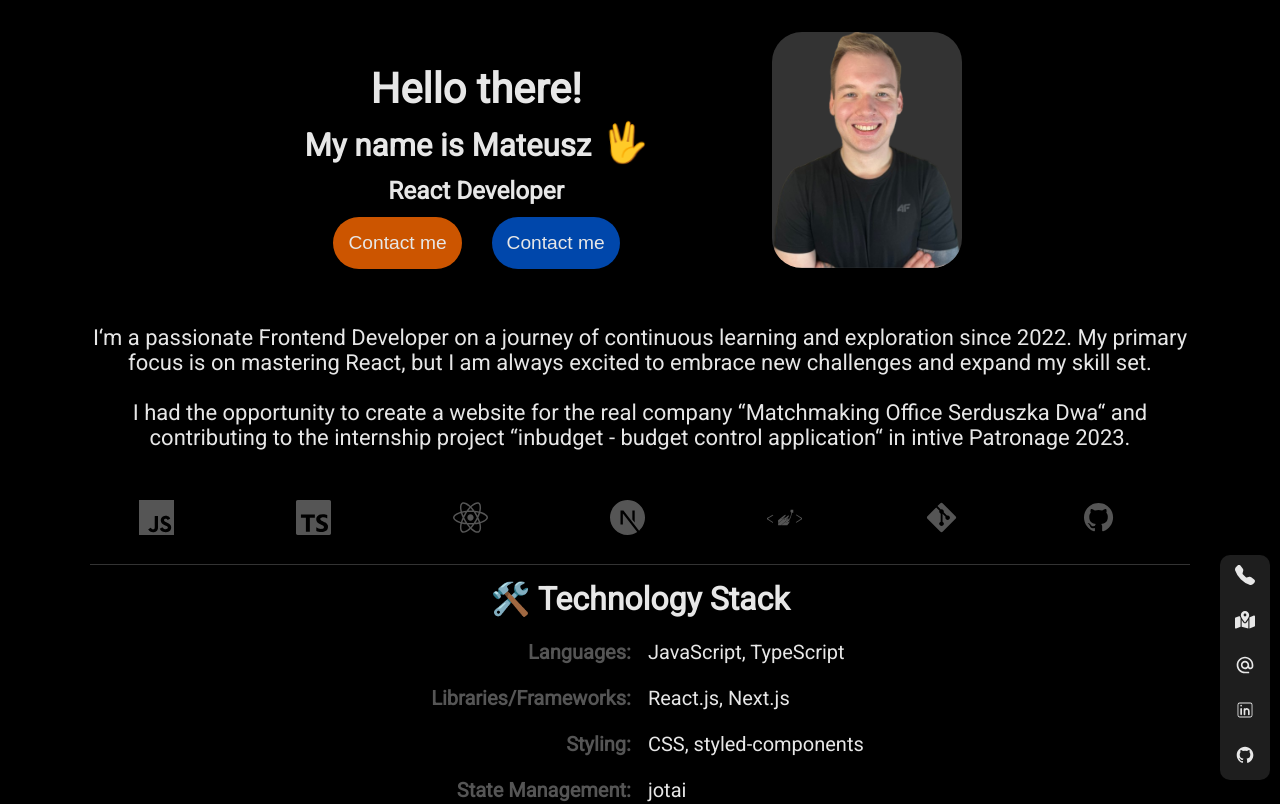
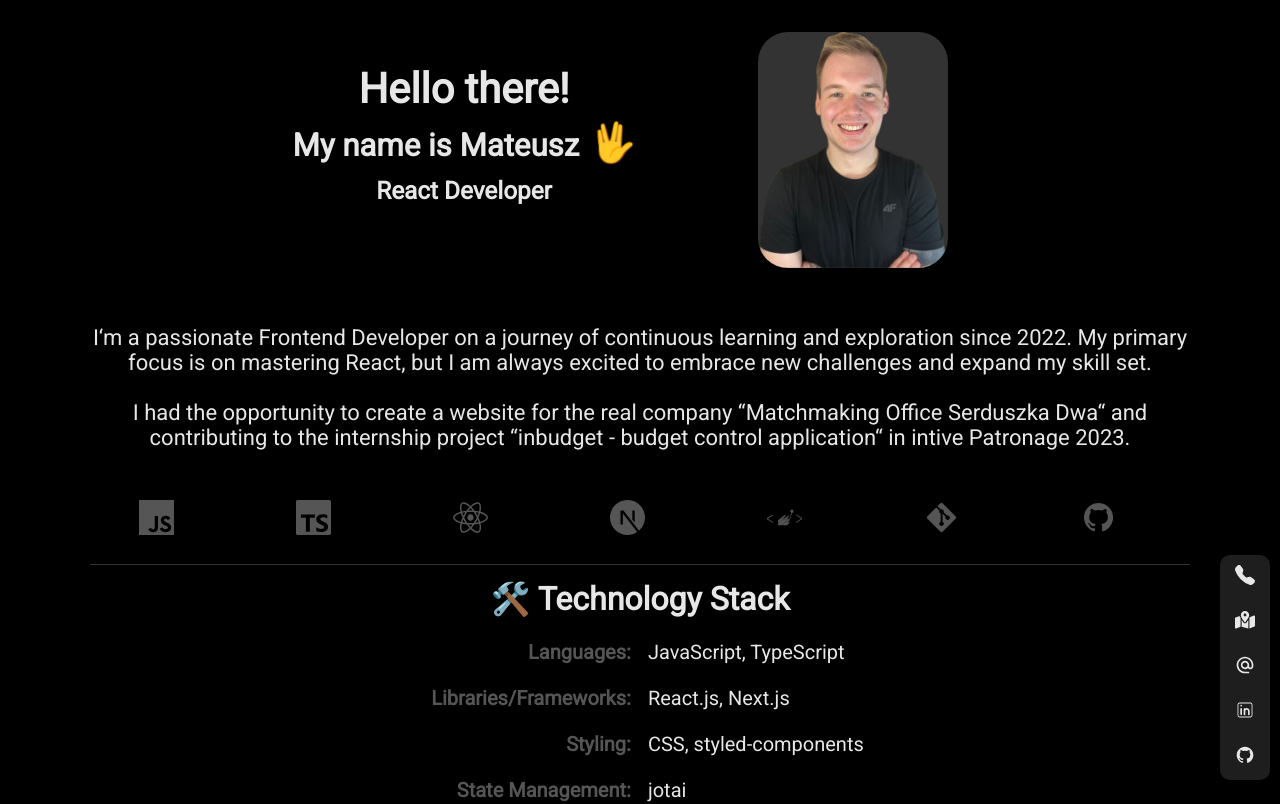
Before and after one commit to Vectari/vectari.github.io, a React (Vite) app: page / in a window 1280 px wide. Shown: the top 804 px of the page. Built offline with nearby package versions, Linux system fonts and the light colour scheme.

Commit message:
button hiden

```diff
--- a/src/components/Header.jsx
+++ b/src/components/Header.jsx
@@ -159,8 +159,8 @@ export function Header() {
           My name is Mateusz <StyledSpan>🖖</StyledSpan>
         </StyledH2>
         <StyledH3>React Developer</StyledH3>
-        <StyledButton>Contact me</StyledButton>
-        <StyledButton $secondary>Contact me</StyledButton>
+        {/* <StyledButton>Contact me</StyledButton> */}
+        {/* <StyledButton $secondary>Contact me</StyledButton> */}
       </TextWrapper>
       <ImgWrapper>
         <StyledImg
```
